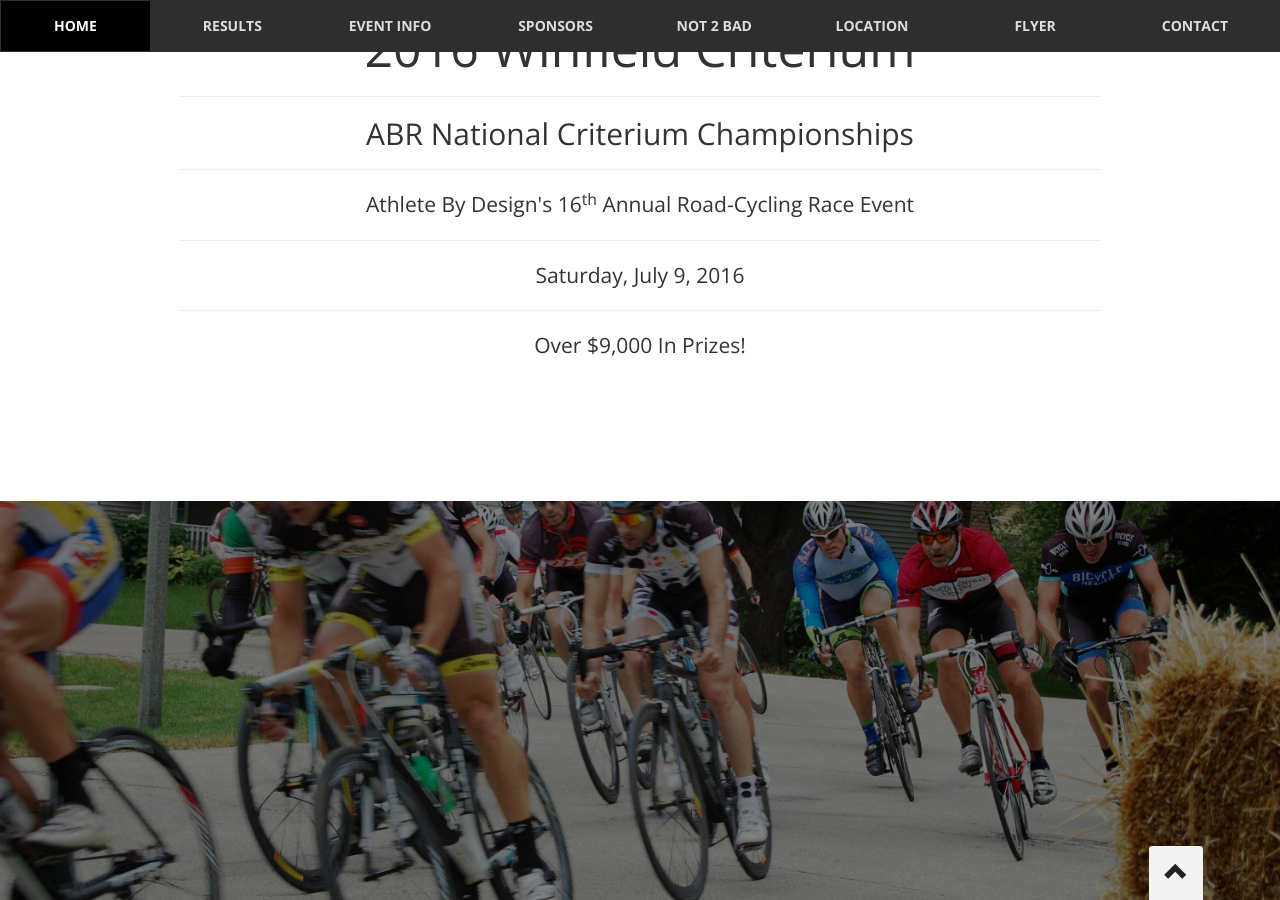
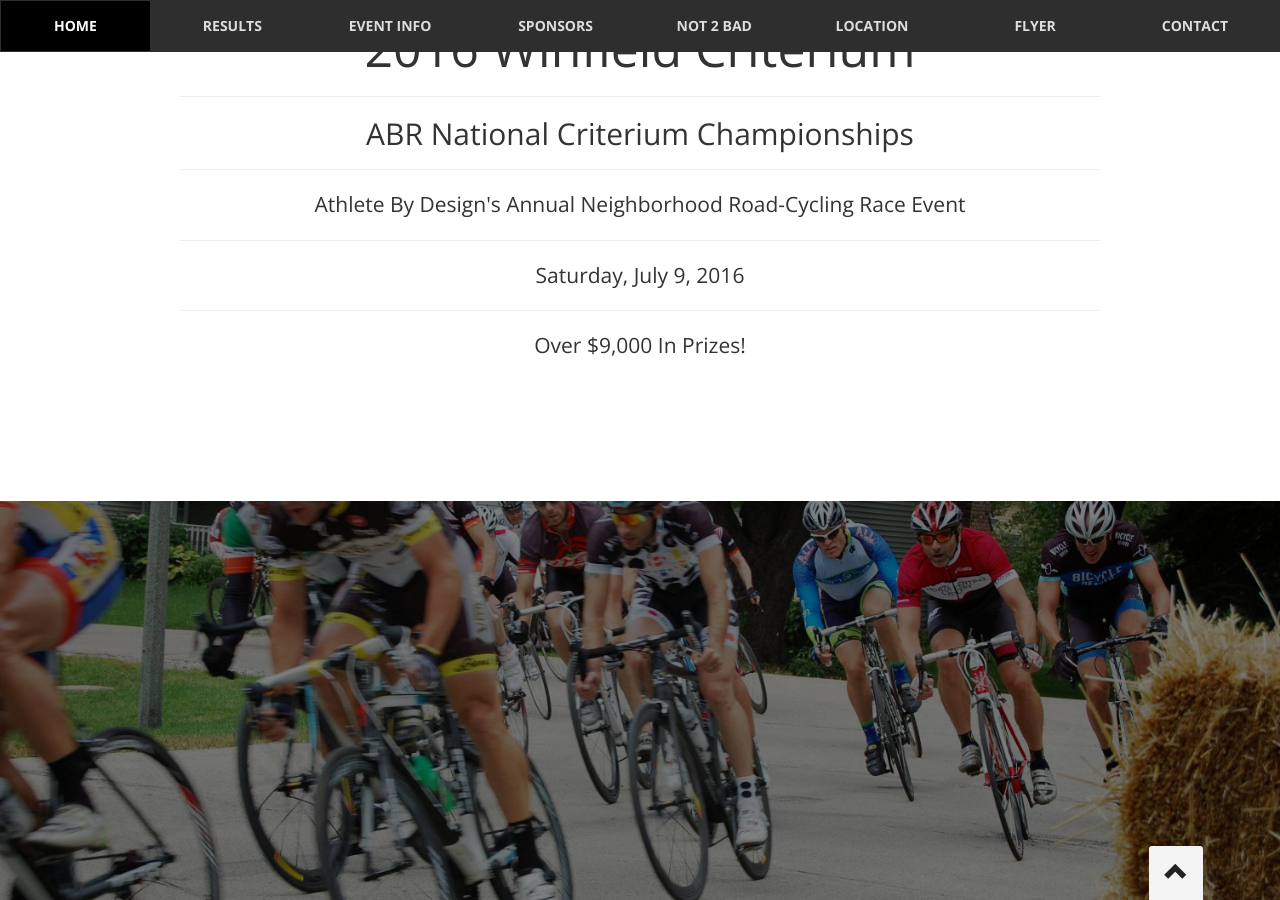
Before and after one commit to winfieldcriterium/winfieldcriterium.github.io, a Jekyll site: the page built from index.html, in a window 1280 px wide and 900 px high, scrolled down 1321 px. Built offline with Jekyll 4.4.1, drawn with Linux system fonts in a browser that asks for light colours; nearby versions of some CDN libraries; Markdown is read by kramdown in place of the engine named in the settings.

Commit message:
remove 16th and make it a neighborhood race

```diff
--- a/index.html
+++ b/index.html
@@ -91,7 +91,7 @@ layout: default
       <hr />
       <h2>ABR National Criterium Championships</h2>
     </div>
-    <p class="lead text-center">Athlete By Design's 16<sup>th</sup> Annual Road-Cycling Race Event</p>
+    <p class="lead text-center">Athlete By Design's Annual Neighborhood Road-Cycling Race Event</p>
     <hr />
     <p class="lead text-center">Saturday, July 9, 2016</p>
     <hr />
```
